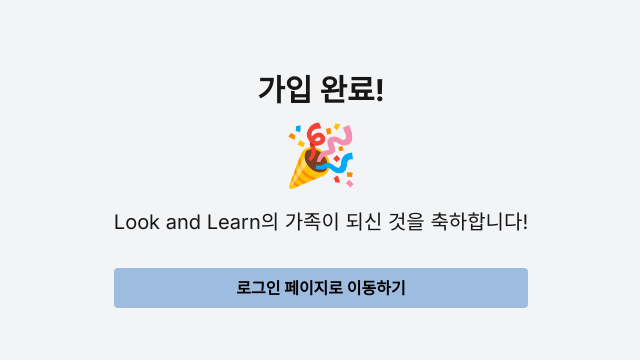
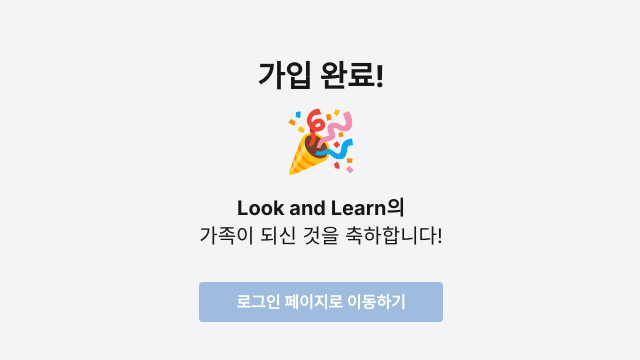
Before and after one commit to tinon1004/LookNLearn, a Next.js app: page /signup/completion in a window 1280 px wide. Shown: the part 210-570 px from the top of the page, without its empty margins (319-959 px from the left). Built offline with nearby package versions, Linux system fonts and the light colour scheme.

Commit message:
Desgin: change color and text

```diff
--- a/src/app/signup/completion/SignUpCompletionPage.tsx
+++ b/src/app/signup/completion/SignUpCompletionPage.tsx
@@ -15,13 +15,16 @@
       <div className="text-center">
         <h1 className="text-3xl font-bold mb-4">가입 완료!</h1>
         <div className="text-6xl mb-6">🎉</div>
+        <h2 className="text-xl font-bold">
+          Look and Learn의
+        </h2>
         <h2 className="text-xl mb-8">
-          Look and Learn의 가족이 되신 것을 축하합니다!
+          가족이 되신 것을 축하합니다!
         </h2>
         <div className="space-y-4">
           <button
             onClick={handleGoToMainPage}
-            className="bg-[#9EBCDF] hover:bg-[#8BAACE] text-black font-bold py-2 px-4 rounded w-full transition duration-300"
+            className="bg-[#9EBCDF] hover:bg-[#8BAACE] text-white font-bold py-2 px-4 rounded w-full transition duration-300"
           >
             로그인 페이지로 이동하기
           </button>
```
